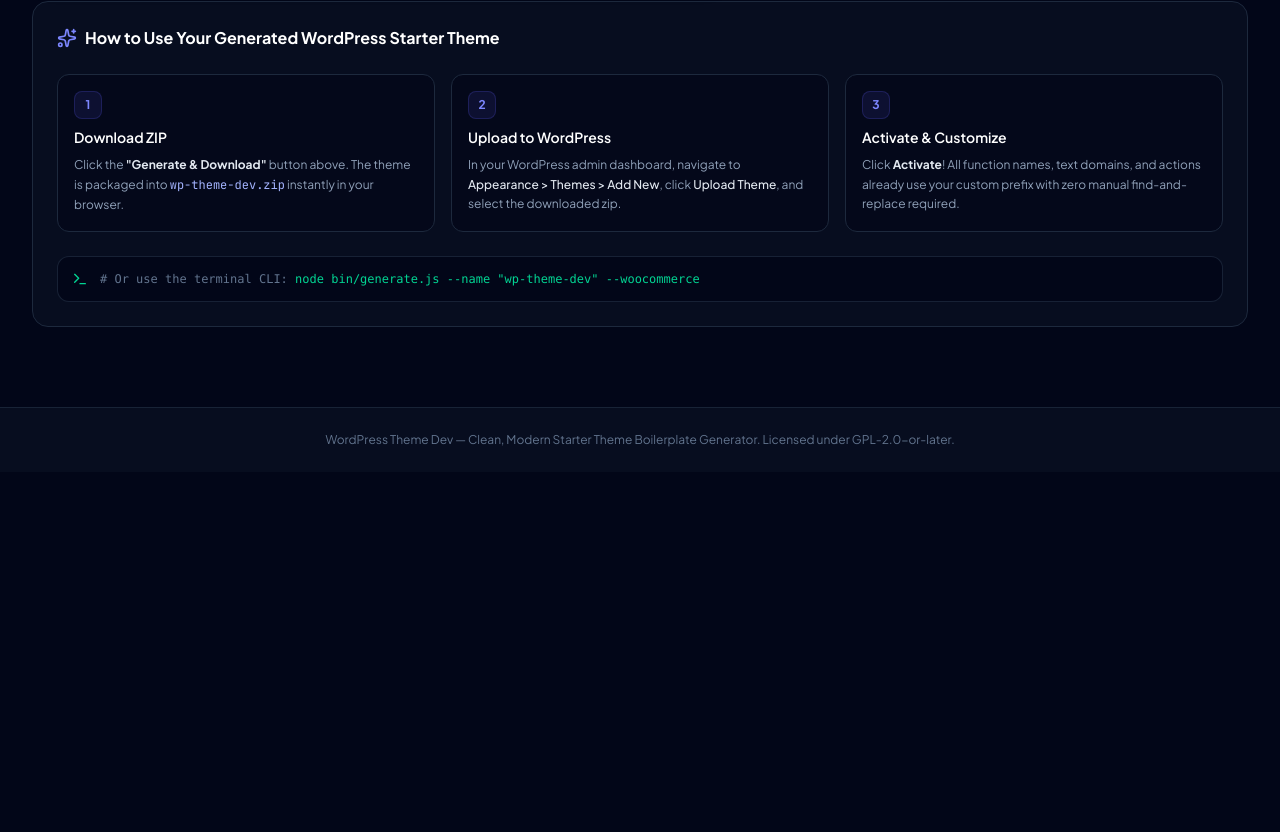
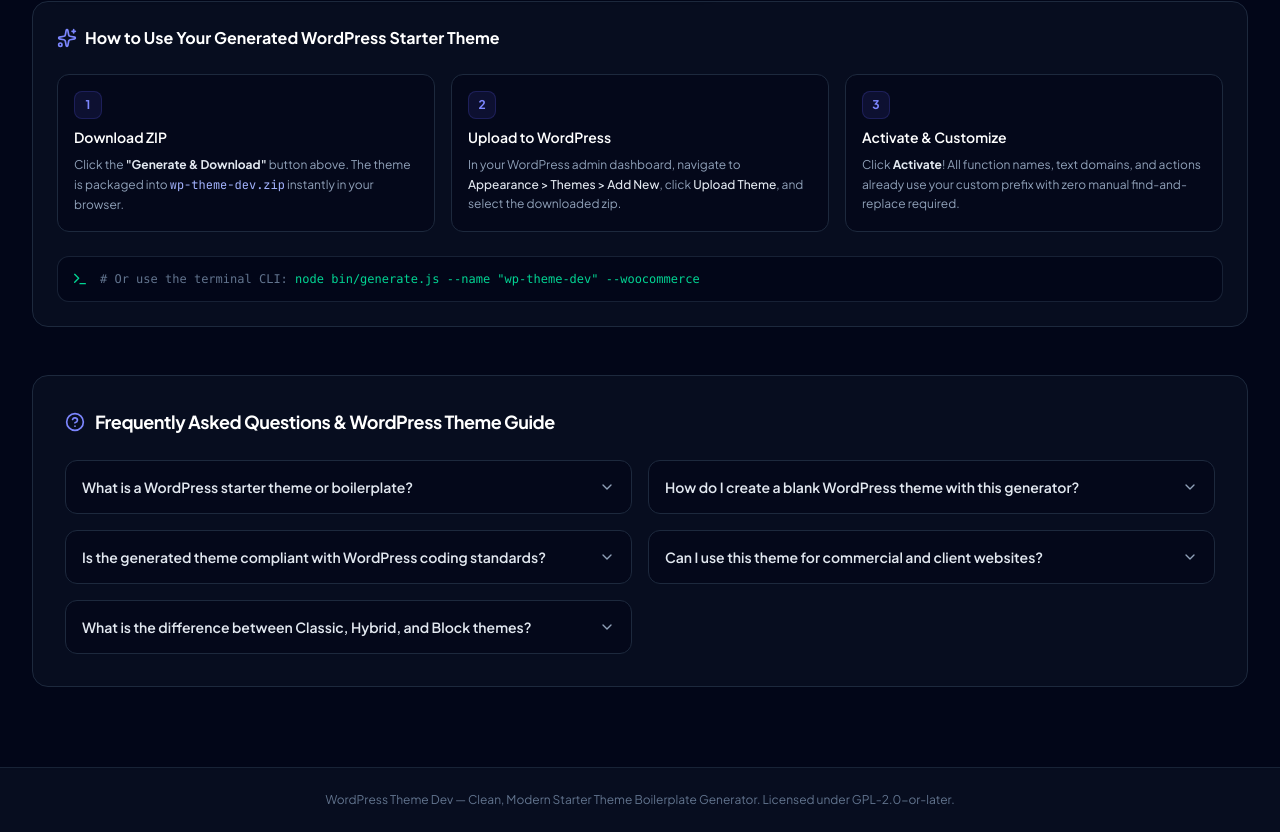
Before and after one commit to parthd76/wordpress-theme-dev, a React (Vite) app: page / in a window 1280 px wide. Shown: the part 940-1772 px from the top of the page. Before the commit the page ends 1412 px from the top, so only its background shows below. Built offline with nearby package versions, Linux system fonts and the light colour scheme.

Commit message:
Add full SEO optimization: Schema.org, meta tags, FAQ section, sitemap, and robots.txt

```diff
--- a/index.html
+++ b/index.html
@@ -2,13 +2,62 @@
 <html lang="en">
   <head>
     <meta charset="UTF-8" />
-    <link rel="icon" type="image/svg+xml" href="/vite.svg" />
+    <link rel="icon" type="image/svg+xml" href="./vite.svg" />
     <meta name="viewport" content="width=device-width, initial-scale=1.0" />
-    <title>WordPress Theme Dev - Clean WordPress Starter Theme Generator</title>
-    <meta name="description" content="Generate clean, minimal boilerplate WordPress themes with required files, template hierarchy, and custom function prefixes." />
+
+    <!-- Primary SEO Meta Tags -->
+    <title>WordPress Theme Dev - Free Blank Theme & Starter Boilerplate Generator</title>
+    <meta name="title" content="WordPress Theme Dev - Free Blank Theme & Starter Boilerplate Generator" />
+    <meta name="description" content="Create clean, minimal blank WordPress themes in seconds. Free starter theme generator with proper template hierarchy, custom function prefixes, accessibility, WooCommerce, and block theme support." />
+    <meta name="keywords" content="create wordpress theme, blank wordpress theme, wordpress starter theme, wordpress theme boilerplate, clean wordpress theme, underscores generator, wordpress theme generator, free wordpress starter, fse block theme boilerplate" />
+    <meta name="author" content="WordPress Theme Dev" />
+    <meta name="robots" content="index, follow" />
+    <link rel="canonical" href="https://parthd76.github.io/wordpress-theme-dev/" />
+
+    <!-- Open Graph / Facebook / LinkedIn -->
+    <meta property="og:type" content="website" />
+    <meta property="og:url" content="https://parthd76.github.io/wordpress-theme-dev/" />
+    <meta property="og:title" content="WordPress Theme Dev - Free Blank Theme & Starter Boilerplate Generator" />
+    <meta property="og:description" content="Generate 100% compliant, blank WordPress starter themes in seconds. Clean PHP templates, semantic HTML5, zero bloat, ready to install." />
+    <meta property="og:site_name" content="WordPress Theme Dev" />
+
+    <!-- Twitter -->
+    <meta name="twitter:card" content="summary_large_image" />
+    <meta name="twitter:url" content="https://parthd76.github.io/wordpress-theme-dev/" />
+    <meta name="twitter:title" content="WordPress Theme Dev - Free Blank Theme & Starter Boilerplate Generator" />
+    <meta name="twitter:description" content="Generate 100% compliant, blank WordPress starter themes in seconds. Clean PHP templates, semantic HTML5, zero bloat, ready to install." />
+
+    <!-- Fonts -->
     <link rel="preconnect" href="https://fonts.googleapis.com">
     <link rel="preconnect" href="https://fonts.gstatic.com" crossorigin>
     <link href="https://fonts.googleapis.com/css2?family=JetBrains+Mono:wght@400;500;600&family=Plus+Jakarta+Sans:wght@400;500;600;700;800&display=swap" rel="stylesheet">
+
+    <!-- Schema.org JSON-LD Structured Data for Google -->
+    <script type="application/ld+json">
+    {
+      "@context": "https://schema.org",
+      "@type": "WebApplication",
+      "name": "WordPress Theme Dev",
+      "url": "https://parthd76.github.io/wordpress-theme-dev/",
+      "description": "Free web tool to create clean, minimal boilerplate and blank WordPress starter themes with template hierarchy, custom function prefixes, and zero bloat.",
+      "applicationCategory": "DeveloperApplication",
+      "operatingSystem": "All",
+      "browserRequirements": "Requires JavaScript. Requires HTML5.",
+      "offers": {
+        "@type": "Offer",
+        "price": "0",
+        "priceCurrency": "USD"
+      },
+      "featureList": [
+        "Classic PHP WordPress starter theme generation",
+        "Modern theme.json and Full Site Editing (FSE) block theme support",
+        "WooCommerce boilerplate integration",
+        "Modular Sass (SCSS) architecture",
+        "WCAG AA accessible navigation and skip link focus fix",
+        "Client-side instant ZIP download"
+      ]
+    }
+    </script>
   </head>
   <body class="bg-slate-950 text-slate-100 min-h-screen antialiased selection:bg-indigo-500 selection:text-white">
     <div id="root"></div>
--- a/src/App.jsx
+++ b/src/App.jsx
@@ -4,6 +4,7 @@ import { Header } from './components/Header.jsx';
 import { GeneratorForm } from './components/GeneratorForm.jsx';
 import { FileExplorer } from './components/FileExplorer.jsx';
 import { Instructions } from './components/Instructions.jsx';
+import { FaqSection } from './components/FaqSection.jsx';
 import { PresetsModal } from './components/PresetsModal.jsx';
 import { generateThemeFiles, generateThemeZip } from './generator/index.js';
 
@@ -100,6 +101,9 @@ export function App() {
 
         {/* Instructions & CLI Usage */}
         <Instructions slug={tokens.slug} />
+
+        {/* SEO FAQ Section */}
+        <FaqSection />
       </main>
 
       {/* Presets Modal */}
--- /dev/null
+++ b/src/components/FaqSection.jsx
@@ -0,0 +1,73 @@
+import React, { useState } from 'react';
+import { HelpCircle, ChevronDown, ChevronUp, Sparkles, CheckCircle2 } from 'lucide-react';
+
+export function FaqSection() {
+  const [openIndex, setOpenIndex] = useState(null);
+
+  const faqs = [
+    {
+      q: "What is a WordPress starter theme or boilerplate?",
+      a: "A starter theme (or boilerplate) is a clean, minimal, unstyled WordPress theme designed to serve as the foundation for custom theme development. Unlike standard themes, it contains zero visual bloat and gives developers 100% control over CSS, layout, and functionality while providing all required WordPress template hierarchy files."
+    },
+    {
+      q: "How do I create a blank WordPress theme with this generator?",
+      a: "Simply enter your Theme Name (e.g., 'My Custom Theme') and customize the slug, author, and description. Choose your architecture (Classic, Modern Hybrid, or Full Site Editing Block Theme), select optional features like WooCommerce or Sass, and click 'Generate & Download'. Your customized .zip package downloads instantly in your browser."
+    },
+    {
+      q: "Is the generated theme compliant with WordPress coding standards?",
+      a: "Yes! All generated PHP templates follow strict WordPress Core coding standards: proper late escaping (esc_html, esc_attr, wp_kses_post), translation readiness (load_theme_textdomain), semantic HTML5 elements, and accessibility (WCAG AA skip links and keyboard navigation)."
+    },
+    {
+      q: "Can I use this theme for commercial and client websites?",
+      a: "Absolutely. All themes generated are 100% free and open-source under the GNU General Public License v2 or later (GPL-2.0-or-later). You can build, sell, customize, and redistribute client themes with zero licensing restrictions."
+    },
+    {
+      q: "What is the difference between Classic, Hybrid, and Block themes?",
+      a: "A Classic Theme uses standard PHP template files (index.php, single.php, header.php). A Hybrid Theme uses classic PHP templates paired with a modern theme.json file to control Gutenberg block editor styles and colors. A Block Theme (FSE) is built entirely with HTML block markup and Full Site Editing."
+    }
+  ];
+
+  const toggle = (i) => {
+    setOpenIndex(openIndex === i ? null : i);
+  };
+
+  return (
+    <section className="mt-12 border border-slate-800 rounded-2xl bg-slate-900/40 p-6 sm:p-8 space-y-6">
+      <div className="flex items-center gap-2.5">
+        <HelpCircle className="w-5 h-5 text-indigo-400" />
+        <h2 className="text-lg font-bold text-white tracking-tight">
+          Frequently Asked Questions &amp; WordPress Theme Guide
+        </h2>
+      </div>
+
+      <div className="grid grid-cols-1 md:grid-cols-2 gap-4">
+        {faqs.map((faq, index) => {
+          const isOpen = openIndex === index;
+          return (
+            <div
+              key={index}
+              className="p-4 rounded-xl bg-slate-950/60 border border-slate-800 hover:border-slate-700/80 transition cursor-pointer"
+              onClick={() => toggle(index)}
+            >
+              <div className="flex items-center justify-between gap-3">
+                <h3 className="text-sm font-semibold text-slate-200">
+                  {faq.q}
+                </h3>
+                {isOpen ? (
+                  <ChevronUp className="w-4 h-4 text-slate-400 shrink-0" />
+                ) : (
+                  <ChevronDown className="w-4 h-4 text-slate-400 shrink-0" />
+                )}
+              </div>
+              {isOpen && (
+                <p className="mt-3 text-xs text-slate-400 leading-relaxed border-t border-slate-800/80 pt-3">
+                  {faq.a}
+                </p>
+              )}
+            </div>
+          );
+        })}
+      </div>
+    </section>
+  );
+}
```
Also changed, not shown: public/robots.txt (added), 1 other file (tests, documents, lock files or other folders).
